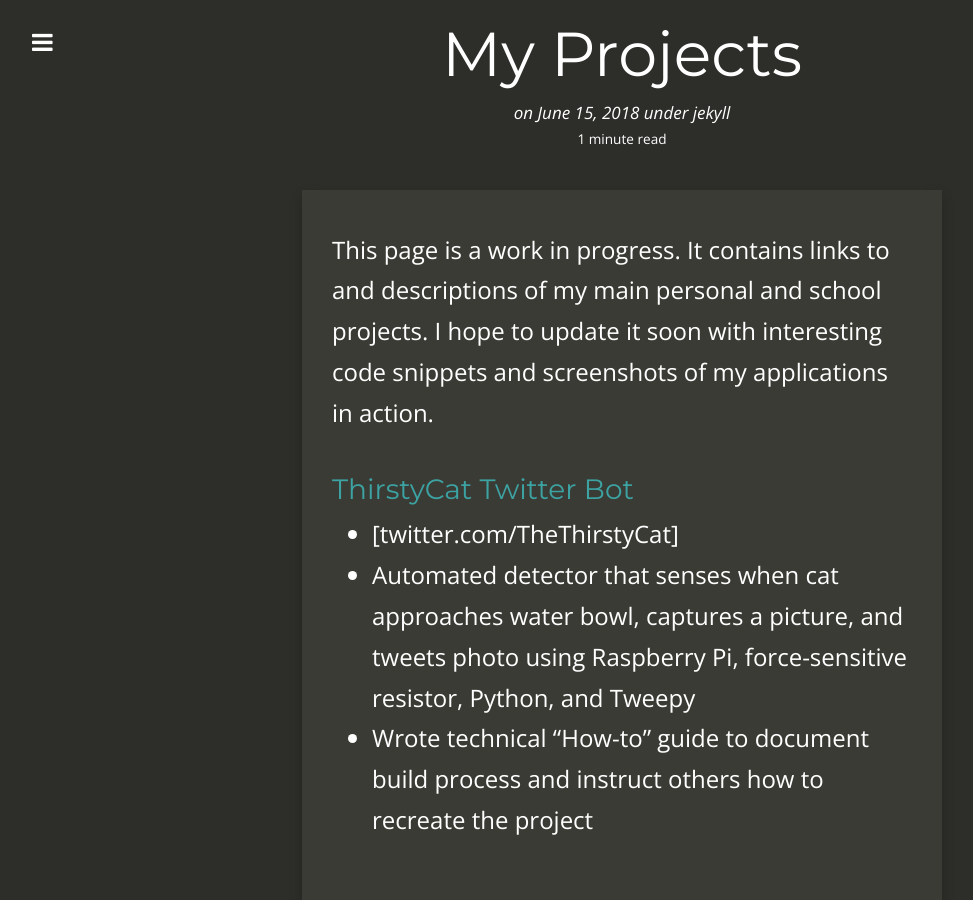
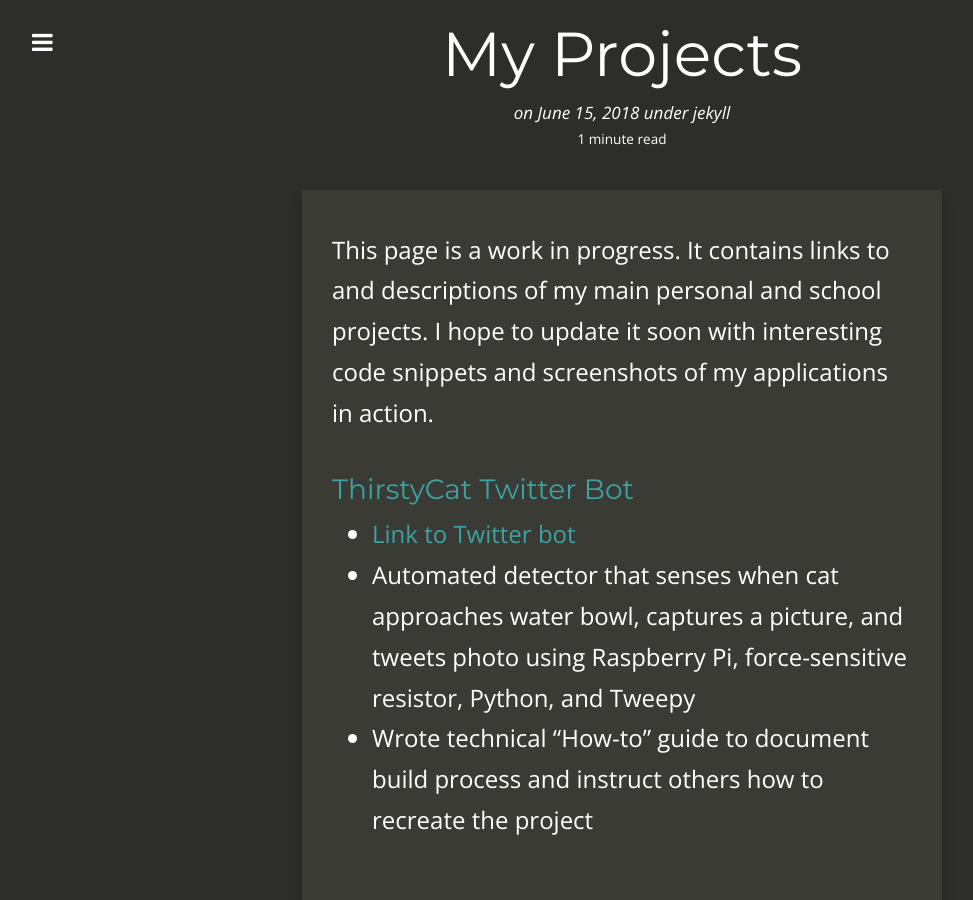
Before and after one commit to timothy-johnston/timothy-johnston.github.io, a Jekyll site: the page built from _posts/2018-07-15-my-portfolio.markdown, in a window 1280 px wide and 900 px high. Shown: the whole window, without its empty margins (18-991 px from the left). Built offline with Jekyll 4.4.1, drawn with Linux system fonts in a browser that asks for light colours; nearby versions of some CDN libraries; comment, search, counter and statistics services are not loaded.

Commit message:
fixing twitter link

```diff
--- a/_posts/2018-07-15-my-portfolio.markdown
+++ b/_posts/2018-07-15-my-portfolio.markdown
@@ -8,7 +8,7 @@ categories: jekyll update
 This page is a work in progress. It contains links to and descriptions of my main personal and school projects. I hope to update it soon with interesting code snippets and screenshots of my applications in action.
 
 ### [ThirstyCat Twitter Bot][thirsty-cat-github]
-* [twitter.com/TheThirstyCat]
+* [Link to Twitter bot][tc-twitter]
 * Automated detector that senses when cat approaches water bowl, captures a picture, and tweets photo using Raspberry Pi, force-sensitive resistor, Python, and Tweepy
 * Wrote technical “How-to” guide to document build process and instruct others how to recreate the project
 <br />
```
